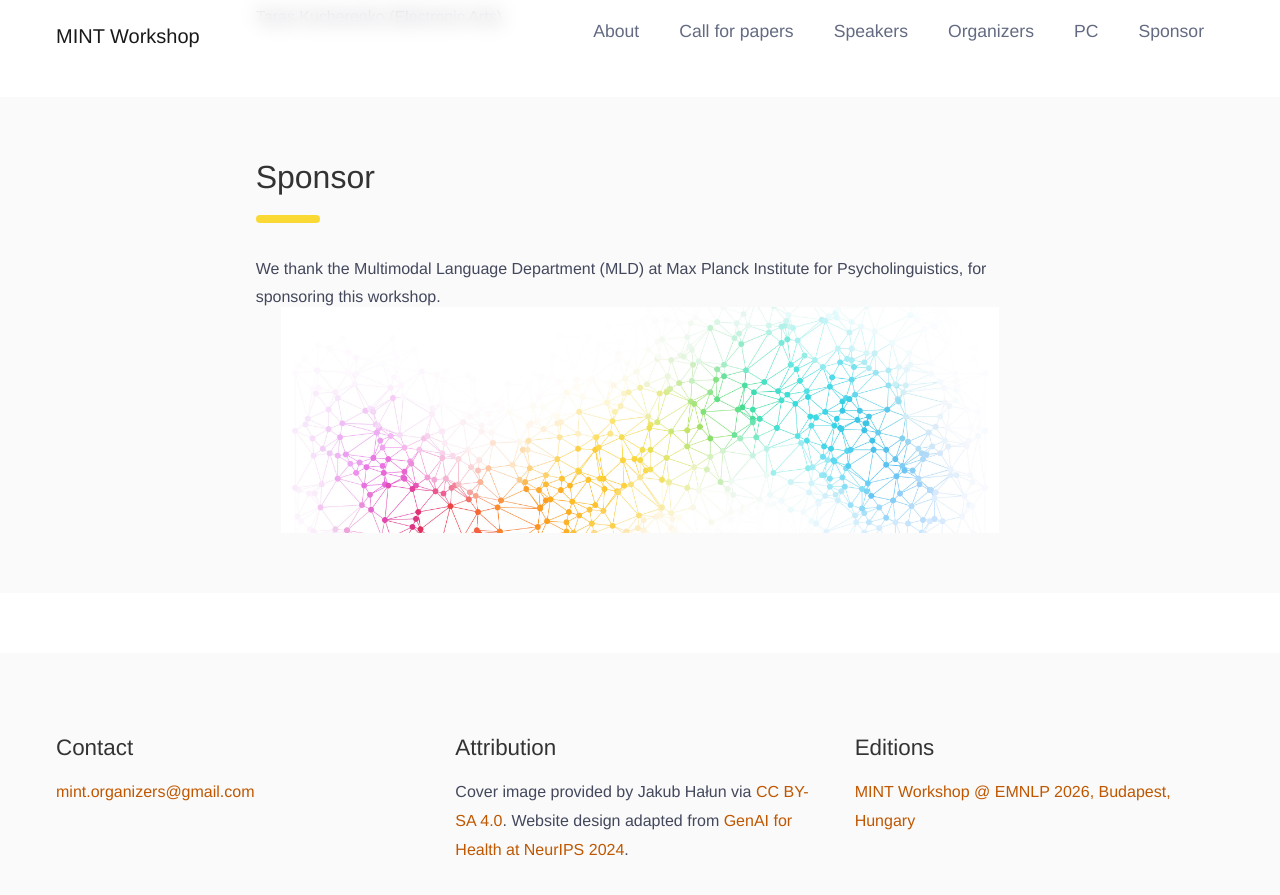
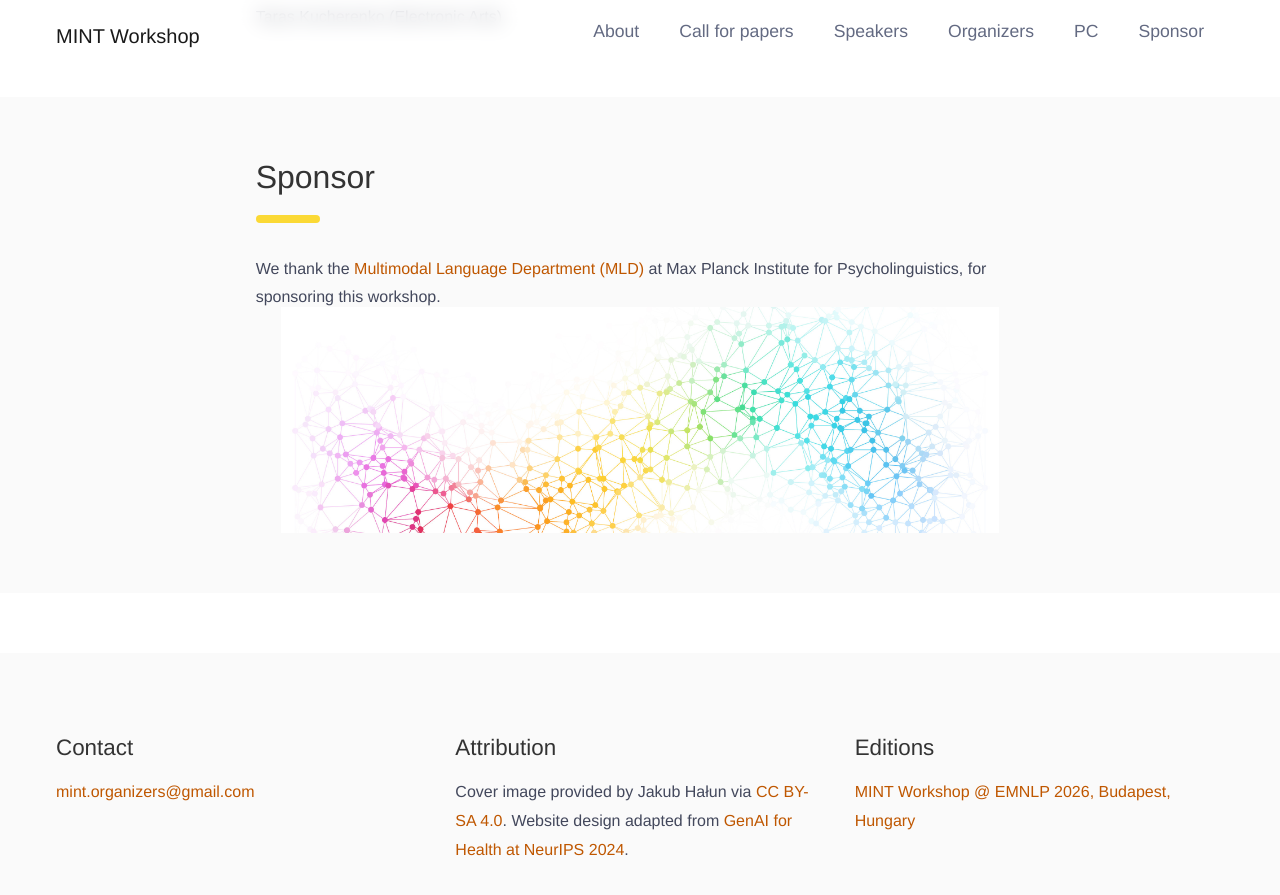
Before and after one commit to MINTworkshop/MINTworkshop.github.io, a Jekyll site: the page built from 2026/index.md, in a window 1280 px wide and 900 px high, scrolled down 6351 px. Shown: the top 895 px of the window. Built offline with Jekyll 4.4.1, drawn with Linux system fonts in a browser that asks for light colours; part of the change alters nothing that is shown.

```diff
--- a/_includes/sponsors.html
+++ b/_includes/sponsors.html
@@ -10,7 +10,7 @@
           {{ page.sponsors.intro | markdownify }}
         {% else %}
         <p>
-          We thank the Multimodal Language Department (MLD) at Max Planck Institute for Psycholinguistics, for sponsoring this workshop.
+          We thank the <a href="https://www.mpi.nl/department/multimodal-language-department/23" target="_blank">Multimodal Language Department (MLD)</a> at Max Planck Institute for Psycholinguistics, for sponsoring this workshop.
         </p>
         {% endif %}
         <br />
```
